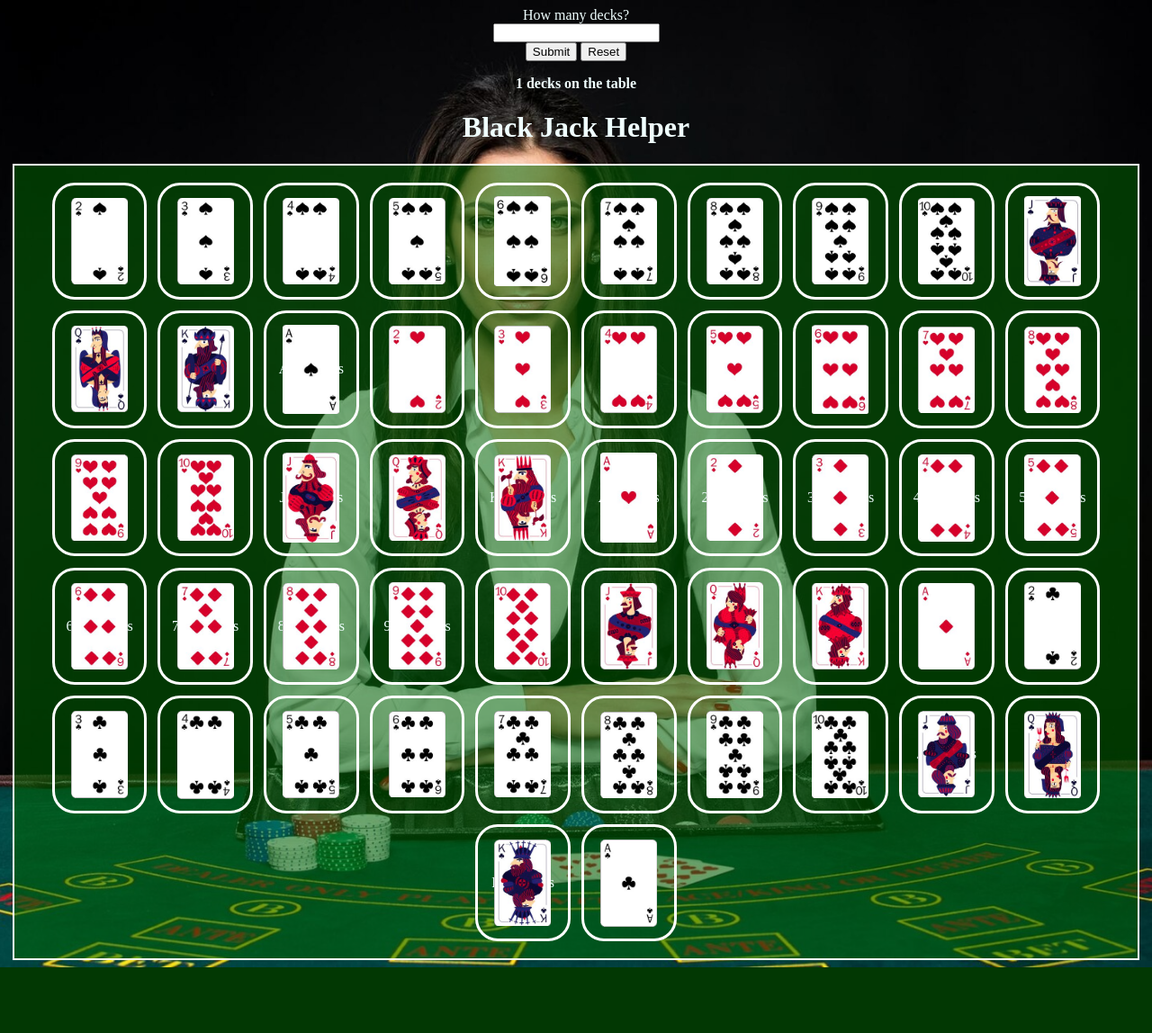
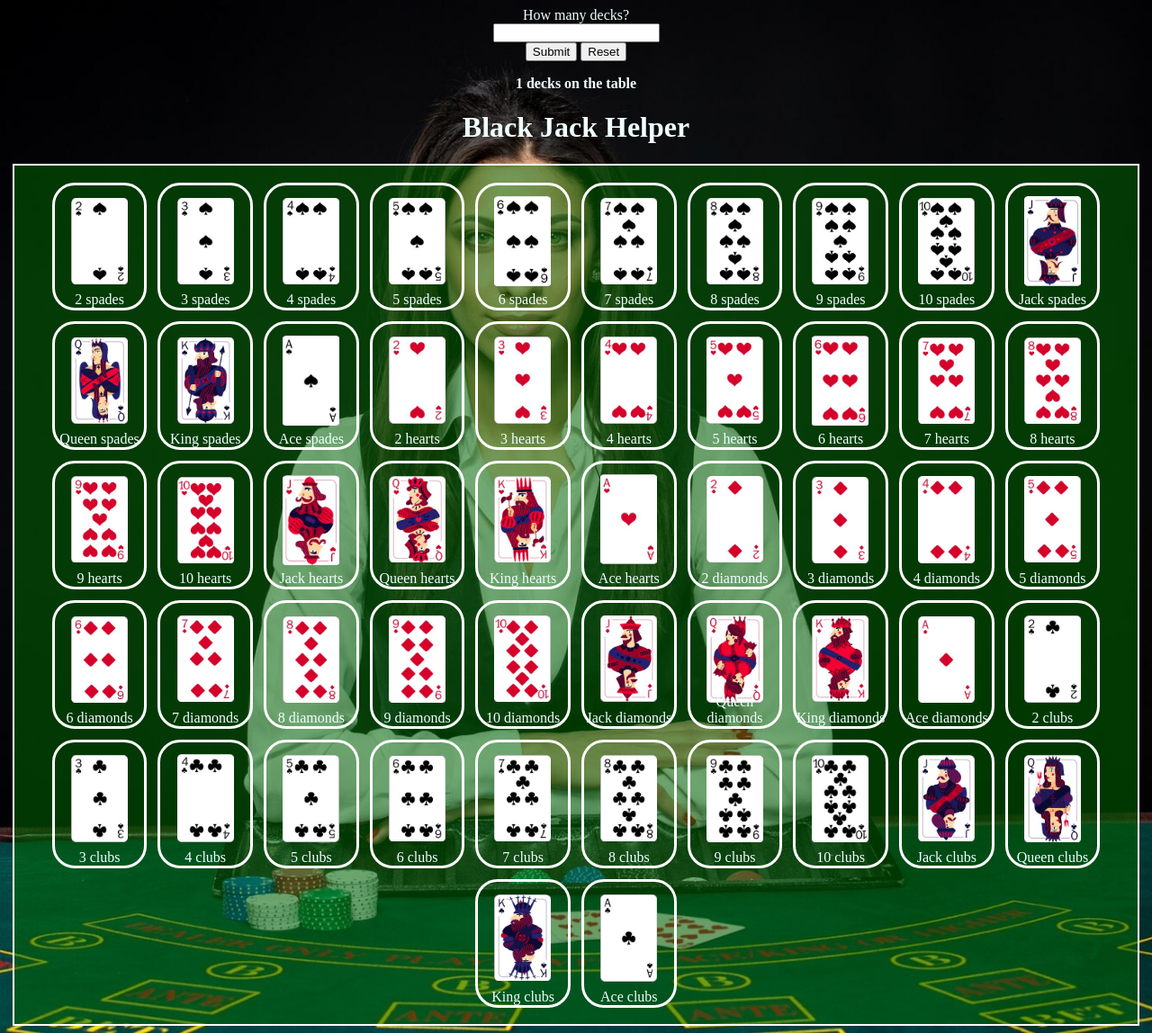
Before and after one commit to Marshmellow24/BlackJackHelper, a Flask app: page / in a window 1280 px wide. Shown: the whole page at 90% size. Before the commit the page ends 1075 px from the top, so only its background shows below. Run offline with Flask 3, Linux system fonts and the light colour scheme.

Commit message:
adjustments to card placeholder div and some css adjustments

```diff
--- a/static/main.css
+++ b/static/main.css
@@ -32,18 +32,17 @@
 }
 
 .card-placeholder {
-  /*flex: 0 0 5px;*/
   width: 75px;
   height: 100px;
   display: flex;
   position: relative;
-  align-content: center;
   justify-content: center;
   align-items: center;
   border-color: rgb(255, 255, 255);
   border-style: solid;
   border-radius: 25px;
   padding: 1%;
+  padding-bottom: 2%;
   margin: 0.5%;
   color: azure;
   background-size: 75%;
@@ -51,15 +50,18 @@
   background-position: center;
 }
 
+.card-placeholder span {
+  position: absolute;
+  bottom: 0;
+}
+
 .card-placeholder .card {
-  /*flex: 0 0 5px;*/
   width: 85%;
   height: 80%;
   display: flex;
   align-items: center;
   justify-content: center;
   text-wrap: wrap;
-  align-self: center;
   color: black;
   position: absolute;
   background-size: 75%;
--- a/static/main.js
+++ b/static/main.js
@@ -21,6 +21,9 @@
   });
 }
 
+function showStats (stat) {
+
+}
 
 document.addEventListener("DOMContentLoaded", function () {
 
@@ -52,7 +55,7 @@
           "%; margin-left: " +
           marginValue +
           "%";
-        if (c === placeholder.firstElementChild) {
+        if (c === placeholder.firstElementChild || c.getAttribute("class") != "card") {
           continue;
         } else {
           c.setAttribute("style", marginTopParam);
--- a/templates/index.html
+++ b/templates/index.html
@@ -28,13 +28,13 @@
         data-value="{{ v }}"
         data-sort="{{ s }}"
       >
-        {{v + " " + s}} {% for deck in range(decks|int)%}
+        {% for deck in range(decks|int)%}
         <div
           id="cards"
           class="card"
           style="background-image: url('static/img/cards/{{v|lower}}_{{s}}.png')"
         ></div>
-        {% endfor %}
+        {% endfor %} <span id="stats">{{v + " " + s}}</span>
       </div>
       {% endfor %}
     </div>
```
